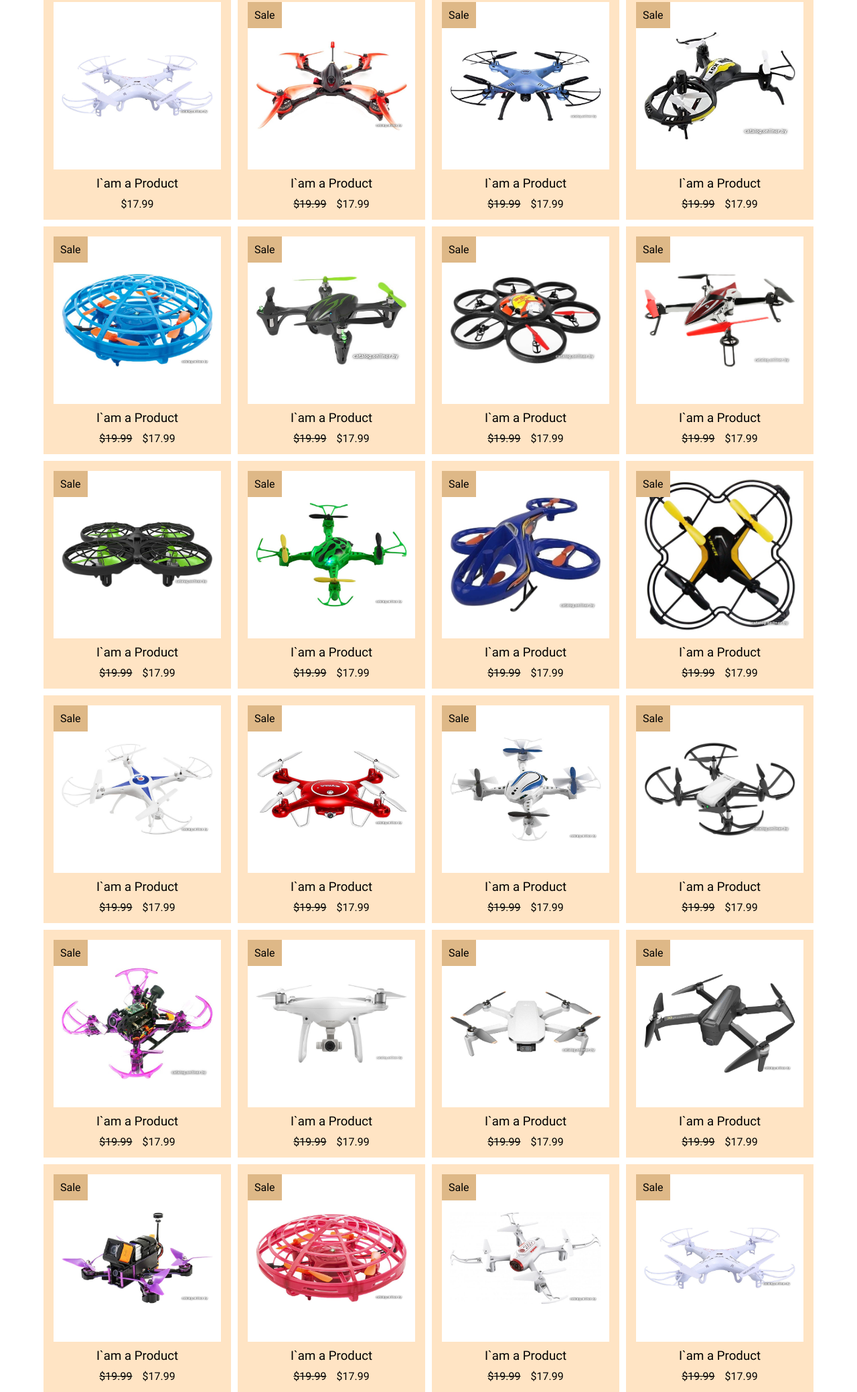
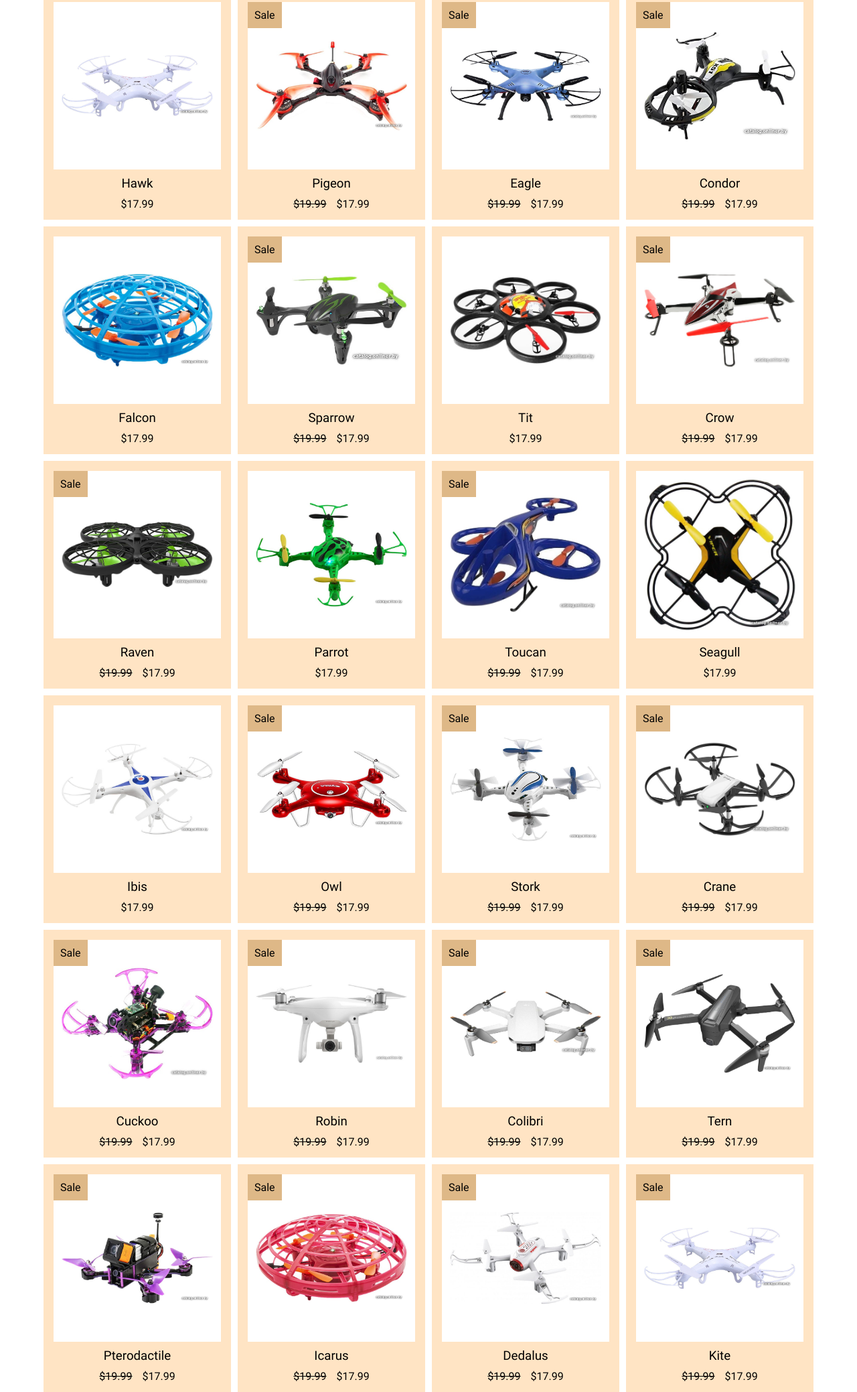
Before and after one commit to Vitautas-C/test, a plain HTML site: page index.html in a window 1280 px wide. Shown: the part 12-2090 px from the top of the page at 67% size. Drawn offline with Linux system fonts and the light colour scheme.

Commit message:
add bird names

```diff
--- a/index.html
+++ b/index.html
@@ -10,6 +10,7 @@
 </head>
 
 <body>
+    <header class="header"></header>
     <section class="products">
         <div class="products__wrapper">
             <div class="product">
@@ -18,7 +19,7 @@
                         <img src="/src/img/1.jpeg" alt="drone" class="product__image">
                     </div>
                     <div class="product__title-wrapper">
-                        <h3 class="product__title">I`am a Product</h3>
+                        <h3 class="product__title">Hawk</h3>
                     </div>
                     <div class="product__price-wrapper">
                         <p class="product__price product__price_striked">$19.99</p>
@@ -32,7 +33,7 @@
                         <img src="/src/img/2.jpeg" alt="drone" class="product__image">
                     </div>
                     <div class="product__title-wrapper">
-                        <h3 class="product__title">I`am a Product</h3>
+                        <h3 class="product__title">Pigeon</h3>
                     </div>
                     <div class="product__price-wrapper">
                         <p class="product__price product__price_striked">$19.99</p>
@@ -46,7 +47,7 @@
                         <img src="/src/img/3.jpeg" alt="drone" class="product__image">
                     </div>
                     <div class="product__title-wrapper">
-                        <h3 class="product__title">I`am a Product</h3>
+                        <h3 class="product__title">Eagle</h3>
                     </div>
                     <div class="product__price-wrapper">
                         <p class="product__price product__price_striked">$19.99</p>
@@ -60,7 +61,7 @@
                         <img src="/src/img/4.jpeg" alt="drone" class="product__image">
                     </div>
                     <div class="product__title-wrapper">
-                        <h3 class="product__title">I`am a Product</h3>
+                        <h3 class="product__title">Condor</h3>
                     </div>
                     <div class="product__price-wrapper">
                         <p class="product__price product__price_striked">$19.99</p>
@@ -68,13 +69,13 @@
                     </div>
                 </div>
             </div>
-            <div class="product product_on-sale">
+            <div class="product">
                 <div class="product__inner-wrapper">
                     <div class="product__image-wrapper">
                         <img src="/src/img/5.jpeg" alt="drone" class="product__image">
                     </div>
                     <div class="product__title-wrapper">
-                        <h3 class="product__title">I`am a Product</h3>
+                        <h3 class="product__title">Falcon</h3>
                     </div>
                     <div class="product__price-wrapper">
                         <p class="product__price product__price_striked">$19.99</p>
@@ -88,7 +89,7 @@
                         <img src="/src/img/6.jpeg" alt="drone" class="product__image">
                     </div>
                     <div class="product__title-wrapper">
-                        <h3 class="product__title">I`am a Product</h3>
+                        <h3 class="product__title">Sparrow</h3>
                     </div>
                     <div class="product__price-wrapper">
                         <p class="product__price product__price_striked">$19.99</p>
@@ -96,13 +97,13 @@
                     </div>
                 </div>
             </div>
-            <div class="product product_on-sale">
+            <div class="product">
                 <div class="product__inner-wrapper">
                     <div class="product__image-wrapper">
                         <img src="/src/img/7.jpeg" alt="drone" class="product__image">
                     </div>
                     <div class="product__title-wrapper">
-                        <h3 class="product__title">I`am a Product</h3>
+                        <h3 class="product__title">Tit</h3>
                     </div>
                     <div class="product__price-wrapper">
                         <p class="product__price product__price_striked">$19.99</p>
@@ -116,7 +117,7 @@
                         <img src="/src/img/8.jpeg" alt="drone" class="product__image">
                     </div>
                     <div class="product__title-wrapper">
-                        <h3 class="product__title">I`am a Product</h3>
+                        <h3 class="product__title">Crow</h3>
                     </div>
                     <div class="product__price-wrapper">
                         <p class="product__price product__price_striked">$19.99</p>
@@ -130,7 +131,7 @@
                         <img src="/src/img/9.jpeg" alt="drone" class="product__image">
                     </div>
                     <div class="product__title-wrapper">
-                        <h3 class="product__title">I`am a Product</h3>
+                        <h3 class="product__title">Raven</h3>
                     </div>
                     <div class="product__price-wrapper">
                         <p class="product__price product__price_striked">$19.99</p>
@@ -138,13 +139,13 @@
                     </div>
                 </div>
             </div>
-            <div class="product product_on-sale">
+            <div class="product">
                 <div class="product__inner-wrapper">
                     <div class="product__image-wrapper">
                         <img src="/src/img/10.jpeg" alt="drone" class="product__image">
                     </div>
                     <div class="product__title-wrapper">
-                        <h3 class="product__title">I`am a Product</h3>
+                        <h3 class="product__title">Parrot</h3>
                     </div>
                     <div class="product__price-wrapper">
                         <p class="product__price product__price_striked">$19.99</p>
@@ -158,7 +159,7 @@
                         <img src="/src/img/11.jpeg" alt="drone" class="product__image">
                     </div>
                     <div class="product__title-wrapper">
-                        <h3 class="product__title">I`am a Product</h3>
+                        <h3 class="product__title">Toucan</h3>
                     </div>
                     <div class="product__price-wrapper">
                         <p class="product__price product__price_striked">$19.99</p>
@@ -166,13 +167,13 @@
                     </div>
                 </div>
             </div>
-            <div class="product product_on-sale">
+            <div class="product">
                 <div class="product__inner-wrapper">
                     <div class="product__image-wrapper">
                         <img src="/src/img/12.jpeg" alt="drone" class="product__image">
                     </div>
                     <div class="product__title-wrapper">
-                        <h3 class="product__title">I`am a Product</h3>
+                        <h3 class="product__title">Seagull</h3>
                     </div>
                     <div class="product__price-wrapper">
                         <p class="product__price product__price_striked">$19.99</p>
@@ -180,13 +181,13 @@
                     </div>
                 </div>
             </div>
-            <div class="product product_on-sale">
+            <div class="product">
                 <div class="product__inner-wrapper">
                     <div class="product__image-wrapper">
                         <img src="/src/img/13.jpeg" alt="drone" class="product__image">
                     </div>
                     <div class="product__title-wrapper">
-                        <h3 class="product__title">I`am a Product</h3>
+                        <h3 class="product__title">Ibis</h3>
                     </div>
                     <div class="product__price-wrapper">
                         <p class="product__price product__price_striked">$19.99</p>
@@ -200,7 +201,7 @@
                         <img src="/src/img/14.jpeg" alt="drone" class="product__image">
                     </div>
                     <div class="product__title-wrapper">
-                        <h3 class="product__title">I`am a Product</h3>
+                        <h3 class="product__title">Owl</h3>
                     </div>
                     <div class="product__price-wrapper">
                         <p class="product__price product__price_striked">$19.99</p>
@@ -214,7 +215,7 @@
                         <img src="/src/img/15.jpeg" alt="drone" class="product__image">
                     </div>
                     <div class="product__title-wrapper">
-                        <h3 class="product__title">I`am a Product</h3>
+                        <h3 class="product__title">Stork</h3>
                     </div>
                     <div class="product__price-wrapper">
                         <p class="product__price product__price_striked">$19.99</p>
@@ -228,7 +229,7 @@
                         <img src="/src/img/16.jpeg" alt="drone" class="product__image">
                     </div>
                     <div class="product__title-wrapper">
-                        <h3 class="product__title">I`am a Product</h3>
+                        <h3 class="product__title">Crane</h3>
                     </div>
                     <div class="product__price-wrapper">
                         <p class="product__price product__price_striked">$19.99</p>
@@ -242,7 +243,7 @@
                         <img src="/src/img/17.jpeg" alt="drone" class="product__image">
                     </div>
                     <div class="product__title-wrapper">
-                        <h3 class="product__title">I`am a Product</h3>
+                        <h3 class="product__title">Cuckoo</h3>
                     </div>
                     <div class="product__price-wrapper">
                         <p class="product__price product__price_striked">$19.99</p>
@@ -256,7 +257,7 @@
                         <img src="/src/img/18.jpeg" alt="drone" class="product__image">
                     </div>
                     <div class="product__title-wrapper">
-                        <h3 class="product__title">I`am a Product</h3>
+                        <h3 class="product__title">Robin</h3>
                     </div>
                     <div class="product__price-wrapper">
                         <p class="product__price product__price_striked">$19.99</p>
@@ -270,7 +271,7 @@
                         <img src="/src/img/19.jpeg" alt="drone" class="product__image">
                     </div>
                     <div class="product__title-wrapper">
-                        <h3 class="product__title">I`am a Product</h3>
+                        <h3 class="product__title">Colibri</h3>
                     </div>
                     <div class="product__price-wrapper">
                         <p class="product__price product__price_striked">$19.99</p>
@@ -284,7 +285,7 @@
                         <img src="/src/img/20.jpeg" alt="drone" class="product__image">
                     </div>
                     <div class="product__title-wrapper">
-                        <h3 class="product__title">I`am a Product</h3>
+                        <h3 class="product__title">Tern</h3>
                     </div>
                     <div class="product__price-wrapper">
                         <p class="product__price product__price_striked">$19.99</p>
@@ -298,7 +299,7 @@
                         <img src="/src/img/21.jpeg" alt="drone" class="product__image">
                     </div>
                     <div class="product__title-wrapper">
-                        <h3 class="product__title">I`am a Product</h3>
+                        <h3 class="product__title">Pterodactile</h3>
                     </div>
                     <div class="product__price-wrapper">
                         <p class="product__price product__price_striked">$19.99</p>
@@ -312,7 +313,7 @@
                         <img src="/src/img/22.jpeg" alt="drone" class="product__image">
                     </div>
                     <div class="product__title-wrapper">
-                        <h3 class="product__title">I`am a Product</h3>
+                        <h3 class="product__title">Icarus</h3>
                     </div>
                     <div class="product__price-wrapper">
                         <p class="product__price product__price_striked">$19.99</p>
@@ -326,7 +327,7 @@
                         <img src="/src/img/23.jpeg" alt="drone" class="product__image">
                     </div>
                     <div class="product__title-wrapper">
-                        <h3 class="product__title">I`am a Product</h3>
+                        <h3 class="product__title">Dedalus</h3>
                     </div>
                     <div class="product__price-wrapper">
                         <p class="product__price product__price_striked">$19.99</p>
@@ -340,7 +341,7 @@
                         <img src="/src/img/1.jpeg" alt="drone" class="product__image">
                     </div>
                     <div class="product__title-wrapper">
-                        <h3 class="product__title">I`am a Product</h3>
+                        <h3 class="product__title">Kite</h3>
                     </div>
                     <div class="product__price-wrapper">
                         <p class="product__price product__price_striked">$19.99</p>
@@ -350,6 +351,7 @@
             </div>
         </div>
     </section>
+    <footer class="footer"></footer>
 </body>
 
 </html>
```
